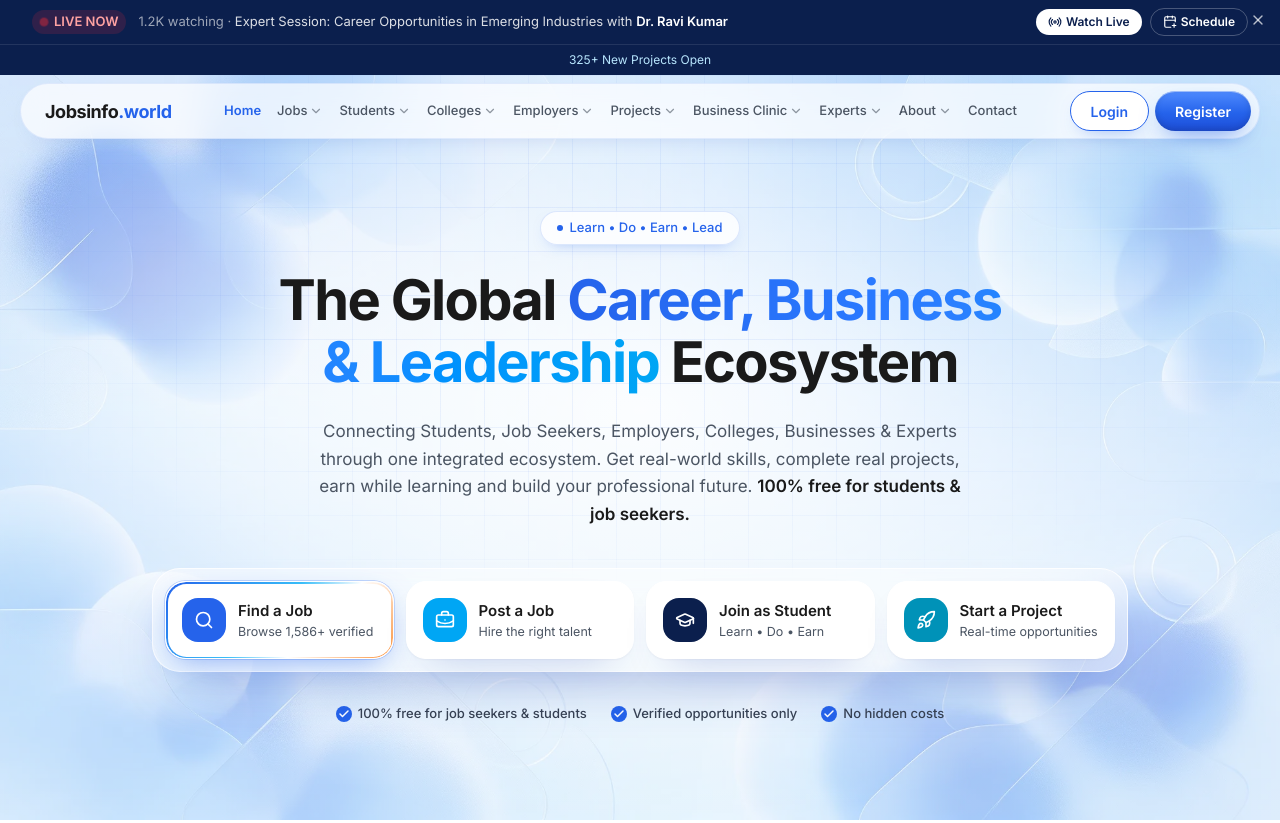
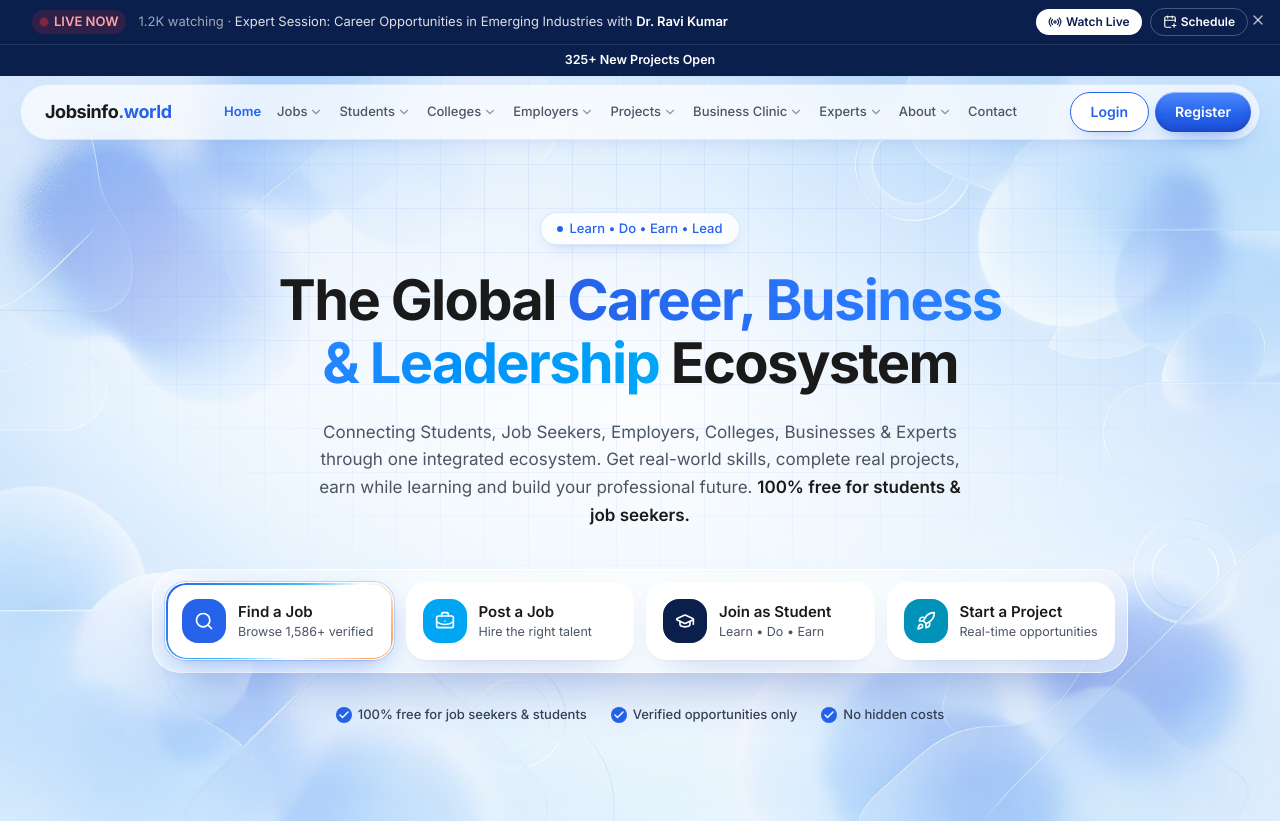
Before and after one commit to Anirudh-98/jobsinfo, a Next.js app: page / in a window 1280 px wide. Shown: the top 823 px of the page. Built offline with nearby package versions, Linux system fonts and the light colour scheme.

Commit message:
Enhance announcement bar text styling and contrast

```diff
--- a/src/components/common/AnnouncementBar.tsx
+++ b/src/components/common/AnnouncementBar.tsx
@@ -46,7 +46,7 @@ export const AnnouncementBar: React.FC = () => {
         </div>
       </div>
       <div className="border-t border-white/10">
-        <p className="max-w-7xl mx-auto px-4 sm:px-6 lg:px-8 py-1.5 text-center text-[12px] text-sky-200" aria-live="polite">
+        <p className="max-w-7xl mx-auto px-4 sm:px-6 lg:px-8 py-1.5 text-center text-[12.5px] font-semibold text-white" aria-live="polite">
           {ANNOUNCEMENTS[index]}
         </p>
       </div>
```
